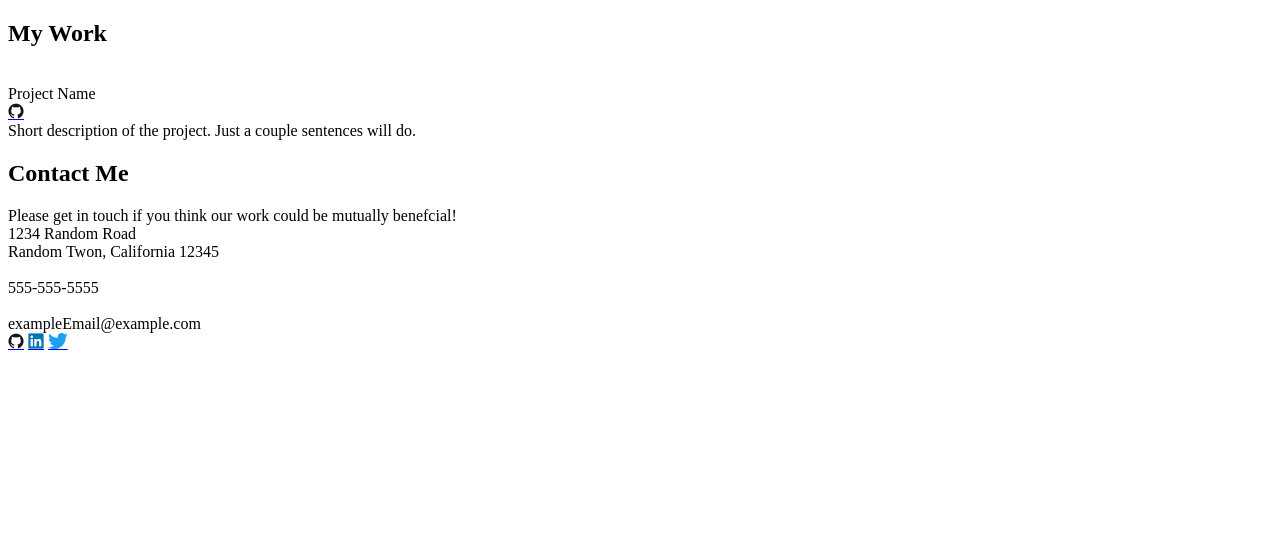
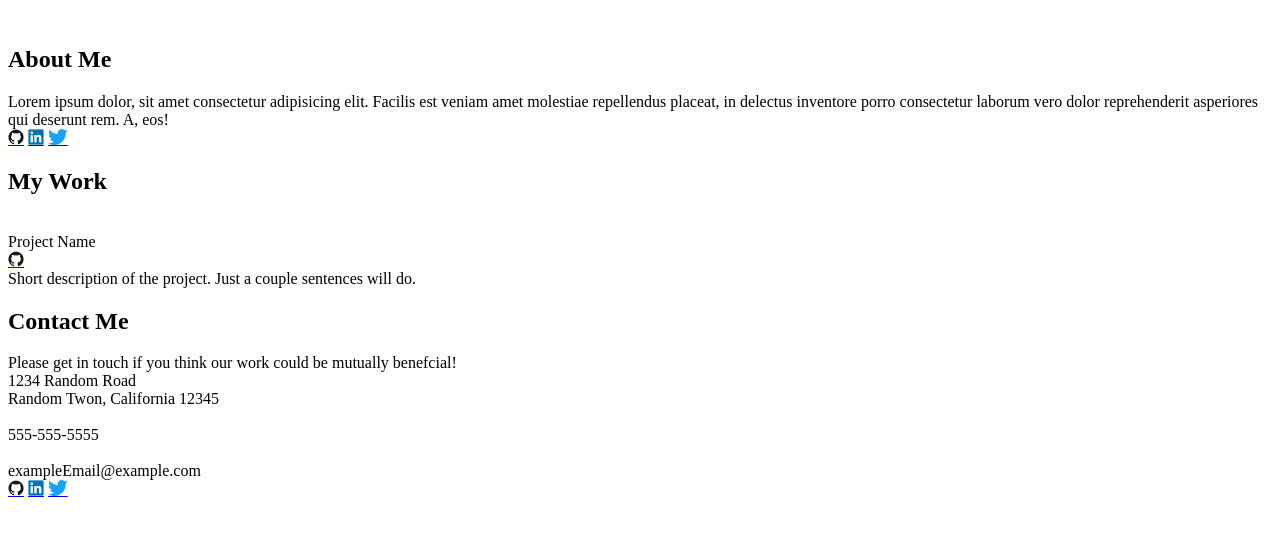
Before and after one commit to clouded-afk/project-homepage, a website built with webpack: page src/template.html in a window 1280 px wide. Built offline with nearby package versions, Linux system fonts and the light colour scheme.

Commit message:
feat: add markup for header

```diff
--- a/src/template.html
+++ b/src/template.html
@@ -11,7 +11,23 @@
     <title>Homepage</title>
   </head>
 
-  <header></header>
+  <header>
+    <img class="header-image" />
+    <div class="about-container">
+      <h2>About Me</h2>
+      <div class="aboout-description">
+        Lorem ipsum dolor, sit amet consectetur adipisicing elit. Facilis est
+        veniam amet molestiae repellendus placeat, in delectus inventore porro
+        consectetur laborum vero dolor reprehenderit asperiores qui deserunt
+        rem. A, eos!
+      </div>
+      <div class="header-social-links">
+        <a href="#"><i class="devicon-github-original colored"></i></a>
+        <a href="#"><i class="devicon-linkedin-plain colored"></i></a>
+        <a href="#"><i class="devicon-twitter-original colored"></i></a>
+      </div>
+    </div>
+  </header>
 
   <body>
     <h2>My Work</h2>
@@ -49,7 +65,7 @@
         <img class="email-icon" />
         <div class="email">exampleEmail@example.com</div>
       </div>
-      <div class="social-links">
+      <div class="footer-social-links">
         <a href="#"><i class="devicon-github-original colored"></i></a>
         <a href="#"><i class="devicon-linkedin-plain colored"></i></a>
         <a href="#"><i class="devicon-twitter-original colored"></i></a>
```
